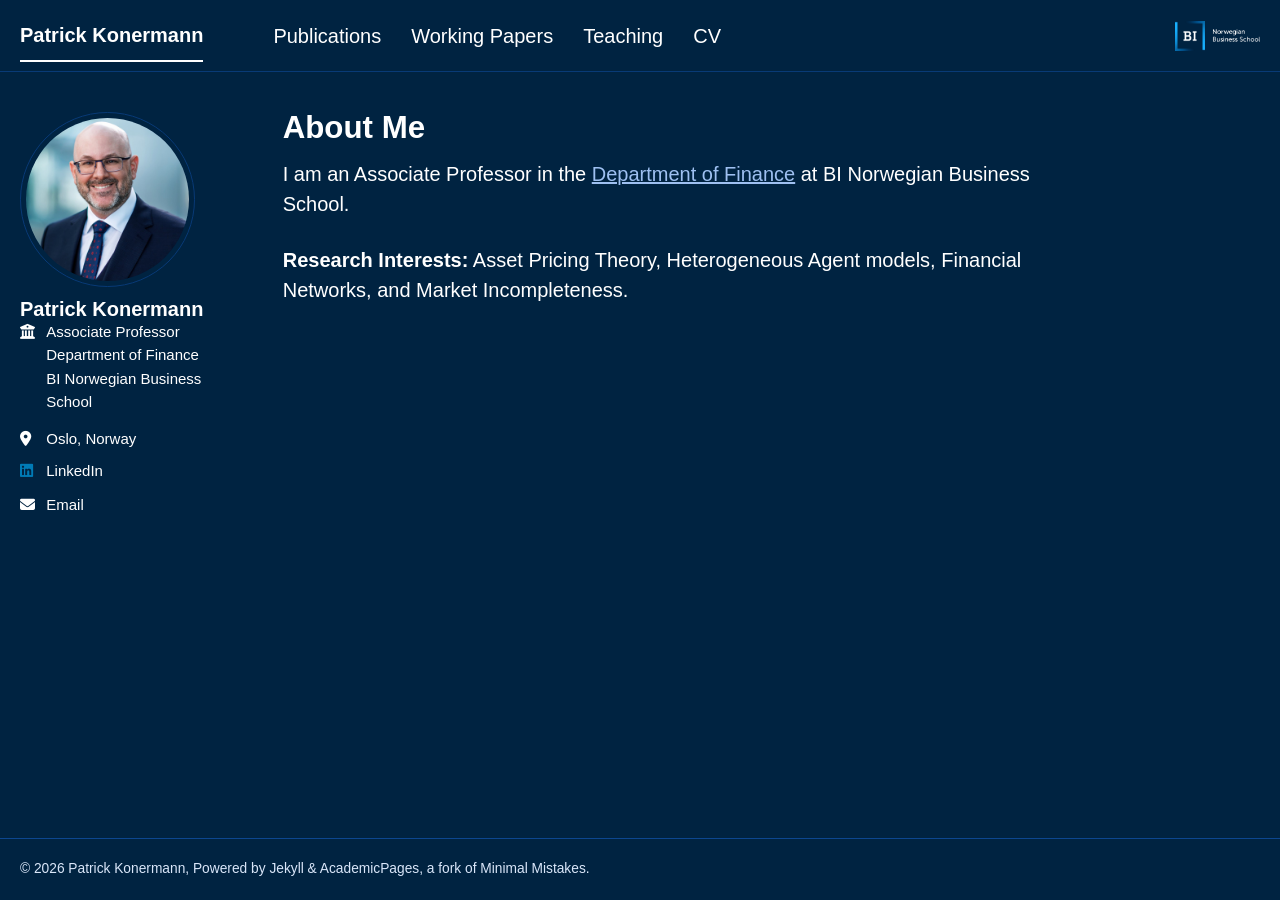
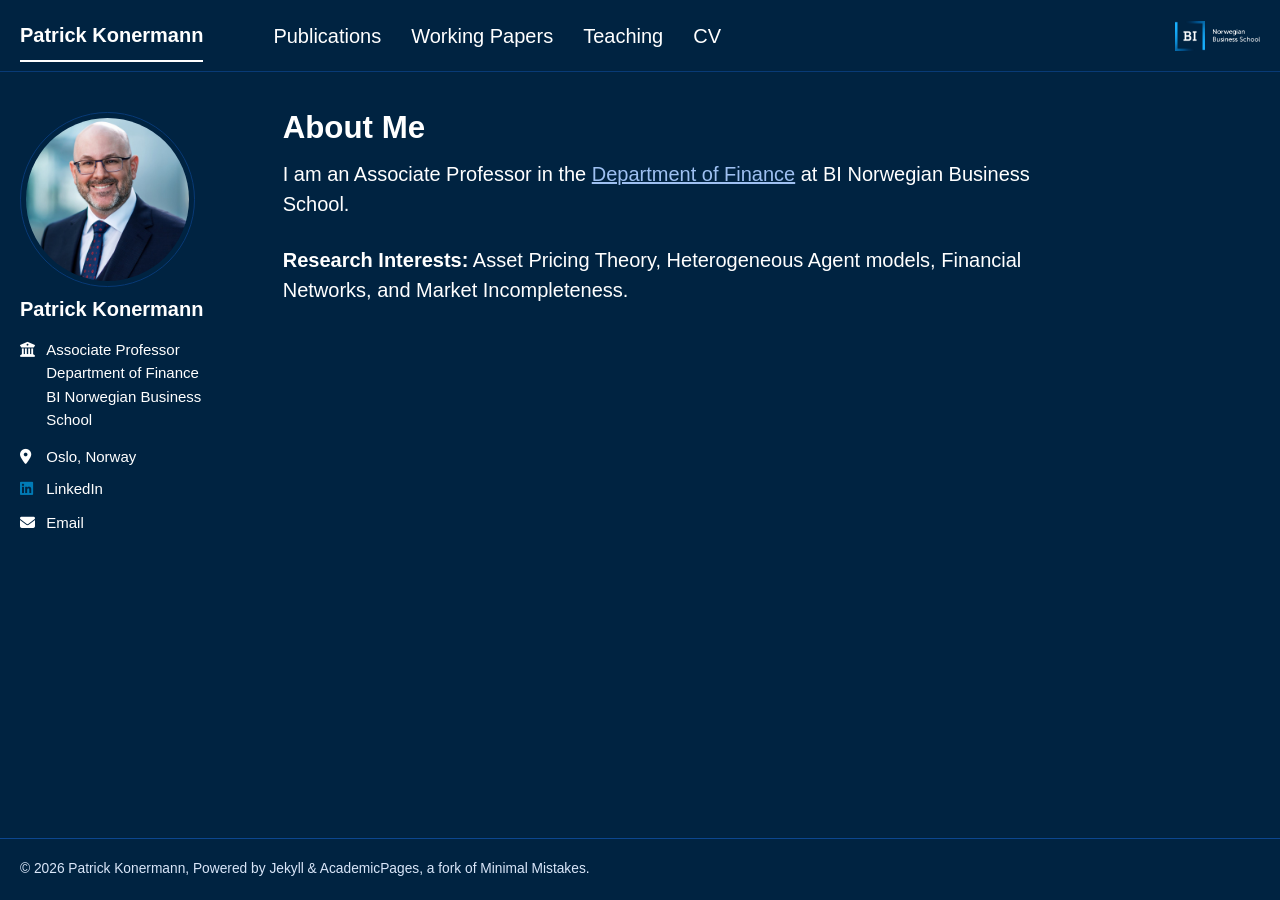
Before and after one commit to patrick-konermann/patrick-konermann.github.io, a Jekyll site: the page built from _pages/about.md, in a window 1280 px wide. Built offline with Jekyll 4.4.1, drawn with Linux system fonts in a browser that asks for light colours.

Commit message:
Restore space between name and sidebar list
Co-Authored-By: Claude Sonnet 5.5 <noreply@anthropic.com>

```diff
--- a/_sass/layout/_sidebar.scss
+++ b/_sass/layout/_sidebar.scss
@@ -199,6 +199,13 @@
   }
 }
 
+/* keep some space between the name and the list now that the title line is gone */
+.sidebar .author__urls-wrapper {
+  @media screen and (min-width: 1024px) {
+    margin-top: 0.9em;
+  }
+}
+
 .sidebar .author__desktop {
   display: none;
   @media screen and (min-width: 1024px) {
```
